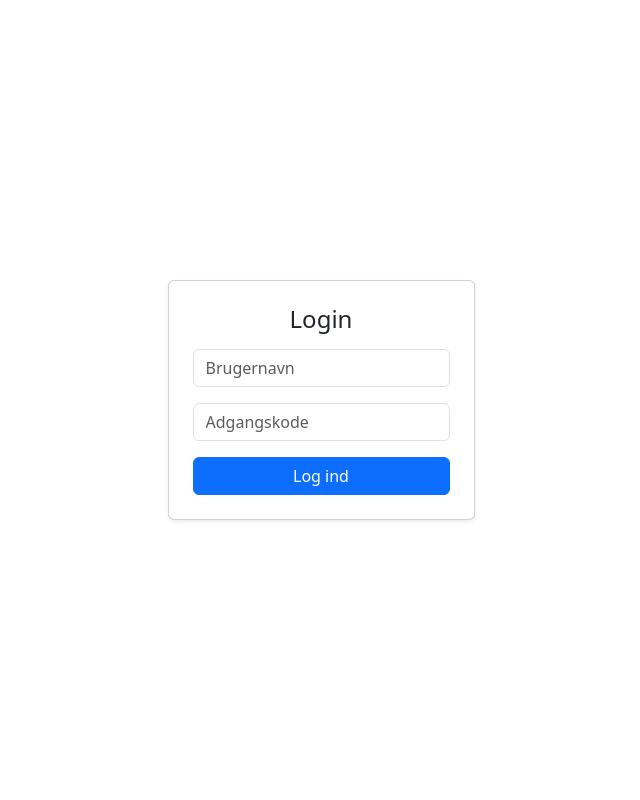
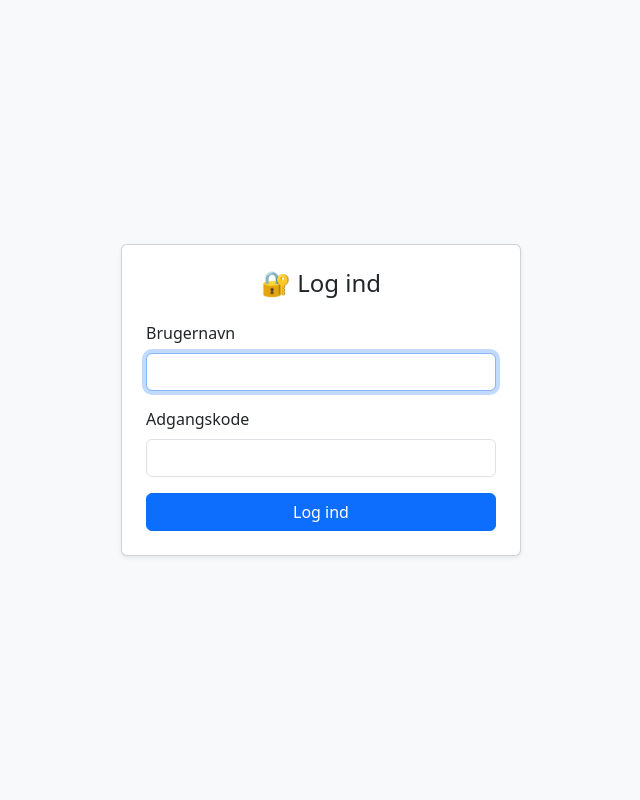
Before and after one commit to Simonsen9430/bjaergningsrapport---v2, a Flask app: page /login in a window 1280 px wide. Shown: the whole page, without its empty margins (319-959 px from the left). Run offline with Flask 3, Linux system fonts and the light colour scheme.

Commit message:
Tilføjet login.html

```diff
--- a/templates/login.html
+++ b/templates/login.html
@@ -6,16 +6,24 @@
     <meta name="viewport" content="width=device-width, initial-scale=1">
     <link href="https://cdn.jsdelivr.net/npm/bootstrap@5.3.2/dist/css/bootstrap.min.css" rel="stylesheet">
 </head>
-<body>
+<body class="bg-light">
     <div class="container d-flex flex-column justify-content-center align-items-center vh-100">
-        <div class="card p-4 shadow-sm" style="min-width: 300px;">
-            <h4 class="mb-3 text-center">Login</h4>
+        <div class="card p-4 shadow-sm" style="min-width: 300px; max-width: 400px; width: 100%;">
+            <h4 class="mb-4 text-center">🔐 Log ind</h4>
+
             {% if error %}
                 <div class="alert alert-danger">{{ error }}</div>
             {% endif %}
+
             <form method="post" action="/login">
-                <input type="text" name="username" class="form-control mb-3" placeholder="Brugernavn" required>
-                <input type="password" name="password" class="form-control mb-3" placeholder="Adgangskode" required>
+                <div class="mb-3">
+                    <label for="username" class="form-label">Brugernavn</label>
+                    <input type="text" name="username" id="username" class="form-control" required autofocus>
+                </div>
+                <div class="mb-3">
+                    <label for="password" class="form-label">Adgangskode</label>
+                    <input type="password" name="password" id="password" class="form-control" required>
+                </div>
                 <button type="submit" class="btn btn-primary w-100">Log ind</button>
             </form>
         </div>
```
